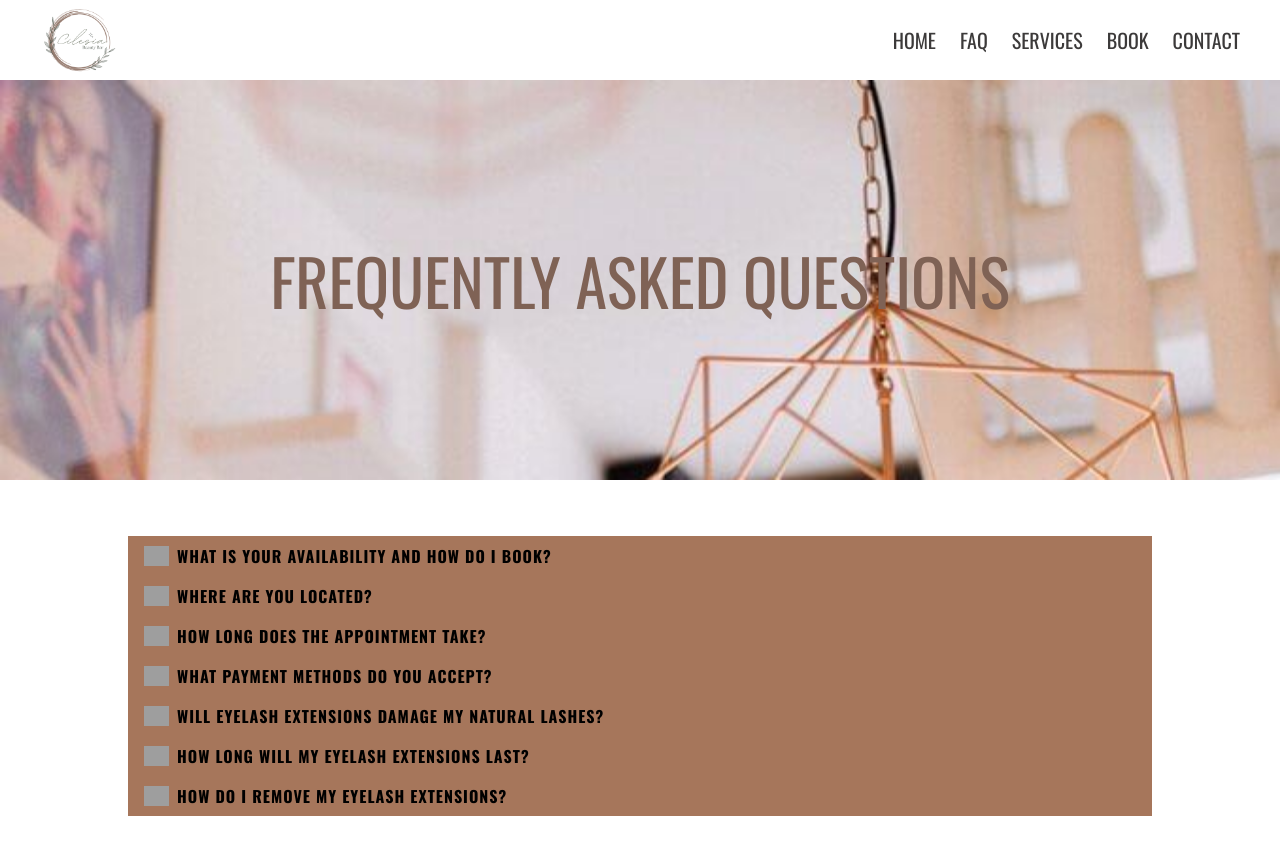
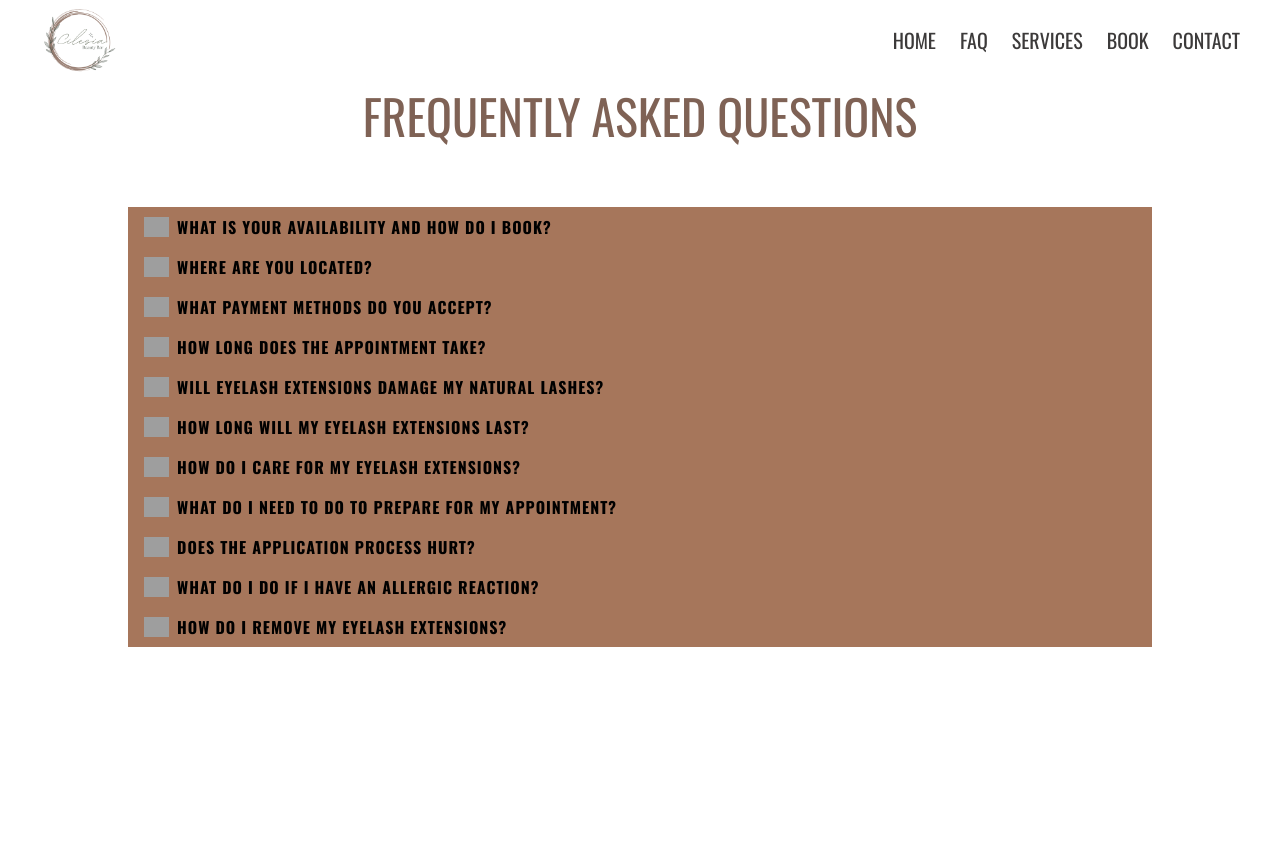
Before and after one commit to eosook/cilesia-sam, a React (Vite) app: page /questions in a window 1280 px wide. Shown: the top 854 px of the page. After the commit the page ends 800 px from the top, so only its background shows below. Built offline with nearby package versions, Linux system fonts and the light colour scheme; grey boxes are pictures that could not be loaded.

Commit message:
changes header background color, adds new questions to FAQ

```diff
--- a/src/components/Header/Header.scss
+++ b/src/components/Header/Header.scss
@@ -6,7 +6,7 @@
   text-transform: uppercase;
   position: fixed;
   width: 100%;
-  background-color: transparent;
+  background-color: white;
   &-bar {
     display: flex;
     justify-content: space-between;
--- a/src/pages/FAQ/FAQ.jsx
+++ b/src/pages/FAQ/FAQ.jsx
@@ -20,14 +20,14 @@ export default function FAQ() {
             }
           />
           <Question
+            question={"What payment methods do you accept?"}
+            answer={"I accept e-transfer or cash."}
+          />
+          <Question
             question={"How long does the appointment take?"}
             answer={
               "The length of the appointment will depend on the service you choose. Full sets range between 2.5-3 hour of application time. Fills range between 1.5-2 hours of application time. "
             }
-          />
-          <Question
-            question={"What payment methods do you accept?"}
-            answer={"I accept e-transfer or cash."}
           />
           <Question
             question={"Will eyelash extensions damage my natural lashes?"}
@@ -42,6 +42,30 @@ export default function FAQ() {
             }
           />
           <Question
+            question={"How do i care for my eyelash extensions?"}
+            answer={
+              "Please read our care page here for information on how to care for your lash extensions"
+            }
+          />
+          <Question
+            question={"What do I need to do to prepare for my appointment?"}
+            answer={
+              "Please read our Pre-Care page here for information on how to prepare for your lash extensions appointment."
+            }
+          />
+          <Question
+            question={"Does the application process hurt?"}
+            answer={
+              "No, the process of getting lash extensions should not hurt or sting at all. Please let your lash artist know if you feel any tugging, pulling, or scratching during the application. Some clients with sensitive eyes may experience some redness after the appointment, but the effect typically goes away within a few hours."
+            }
+          />
+          <Question
+            question={"What do I do if I have an allergic reaction?"}
+            answer={
+              "Unfortunately, you can develop an allergic reaction to lash extensions at any time, even if you’ve been getting lash extensions for a while. Symptoms usually include swelling, itchiness, flaky skin, and/or discharge or crustiness. Since I am not a medical professional, I am unable to offer advice on treatment. However if you begin to experience allergy symptoms, the best course of action is to remove your lashes.  Please contact me at your first sign of allergy to remove your lash extensions."
+            }
+          />
+          <Question
             question={"How do I remove my eyelash extensions?"}
             answer={
               "You should not attempt to remove your own eyelash extensions. They are strongly bonded to your natural lashes and require a special remover to dissolve the glue. If you attempt to remove them yourself, you risk damaging you natural lashes. Please see a professional or contact me to remove your eyelash extensions."
--- a/src/pages/FAQ/FAQ.scss
+++ b/src/pages/FAQ/FAQ.scss
@@ -6,13 +6,12 @@
     min-height: 84.75vh;
     padding-bottom: 2rem;
     &__hero{
-        @include heroBackgroundOne;
         @include title(2rem, 400);
         display: flex;
         align-items: center;
         justify-content: center;
         @include tablet{
-            font-size: 4rem;
+            font-size: 3rem;
         }
     }
     &-list{
```
